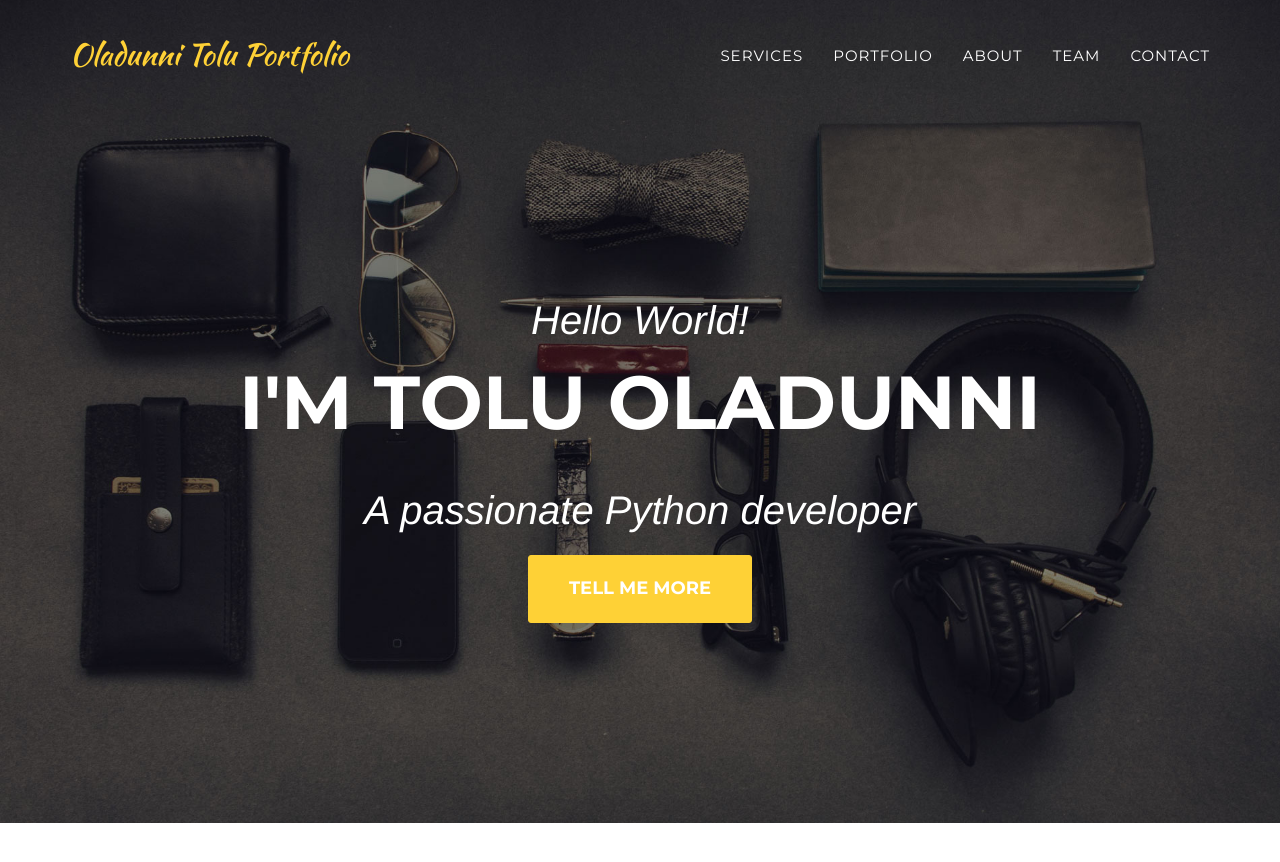
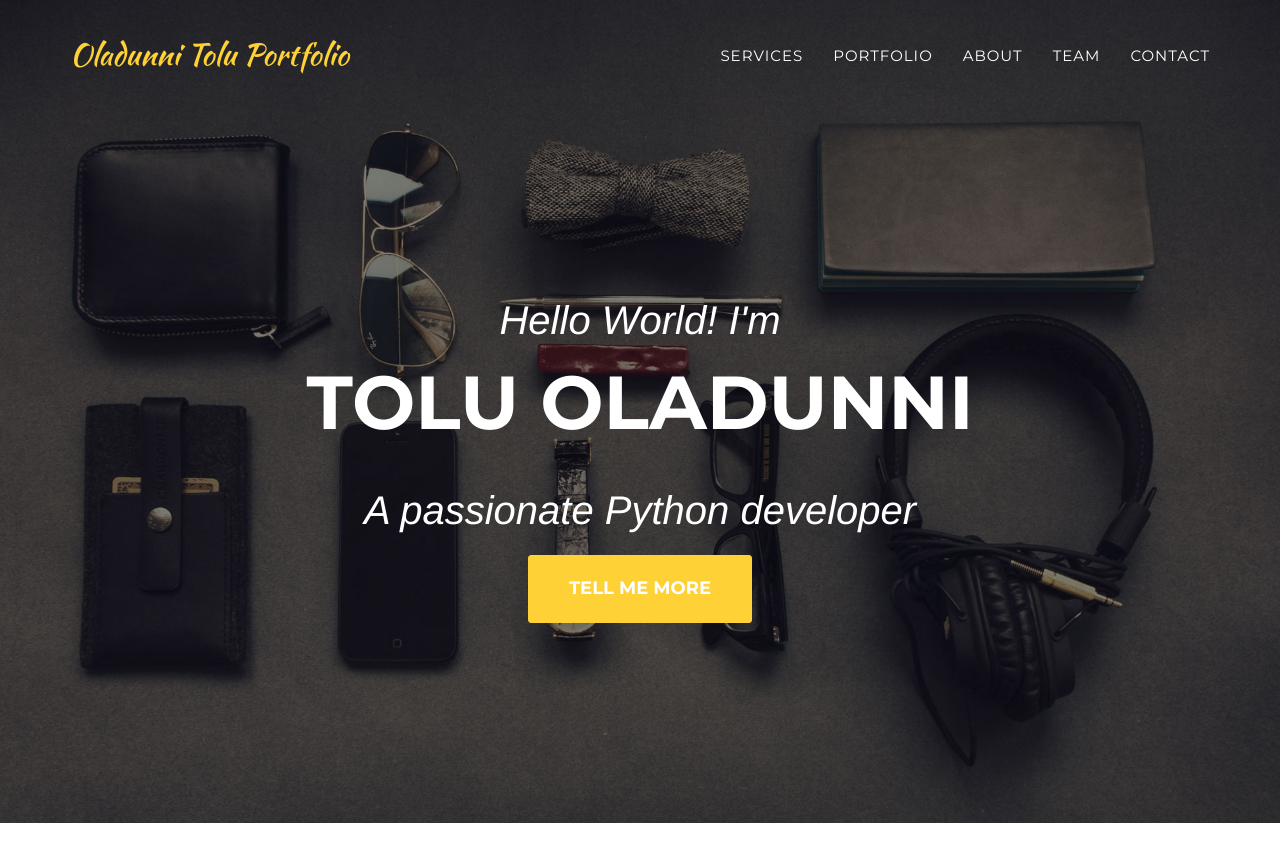
Before and after one commit to jrhtdo/jrhtdo.github.io, a Jekyll site: the page built from index.html, in a window 1280 px wide and 900 px high. Shown: the top 862 px of the window. Built offline with Jekyll 4.4.1, drawn with Linux system fonts in a browser that asks for light colours; some web fonts are replaced.

Commit message:
Update header.html

```diff
--- a/_includes/header.html
+++ b/_includes/header.html
@@ -44,8 +44,8 @@
     <header>
         <div class="container">
             <div class="intro-text">
-                <div class="intro-lead-in">Hello World! </div>
-                <div class="intro-heading">I'm Tolu Oladunni</div>
+                <div class="intro-lead-in">Hello World! I'm</div>
+                <div class="intro-heading">Tolu Oladunni</div>
                 <div class="intro-lead-in">A passionate Python developer</div>
                 <a href="#services" class="page-scroll btn btn-xl">Tell Me More</a>
             </div>
```
